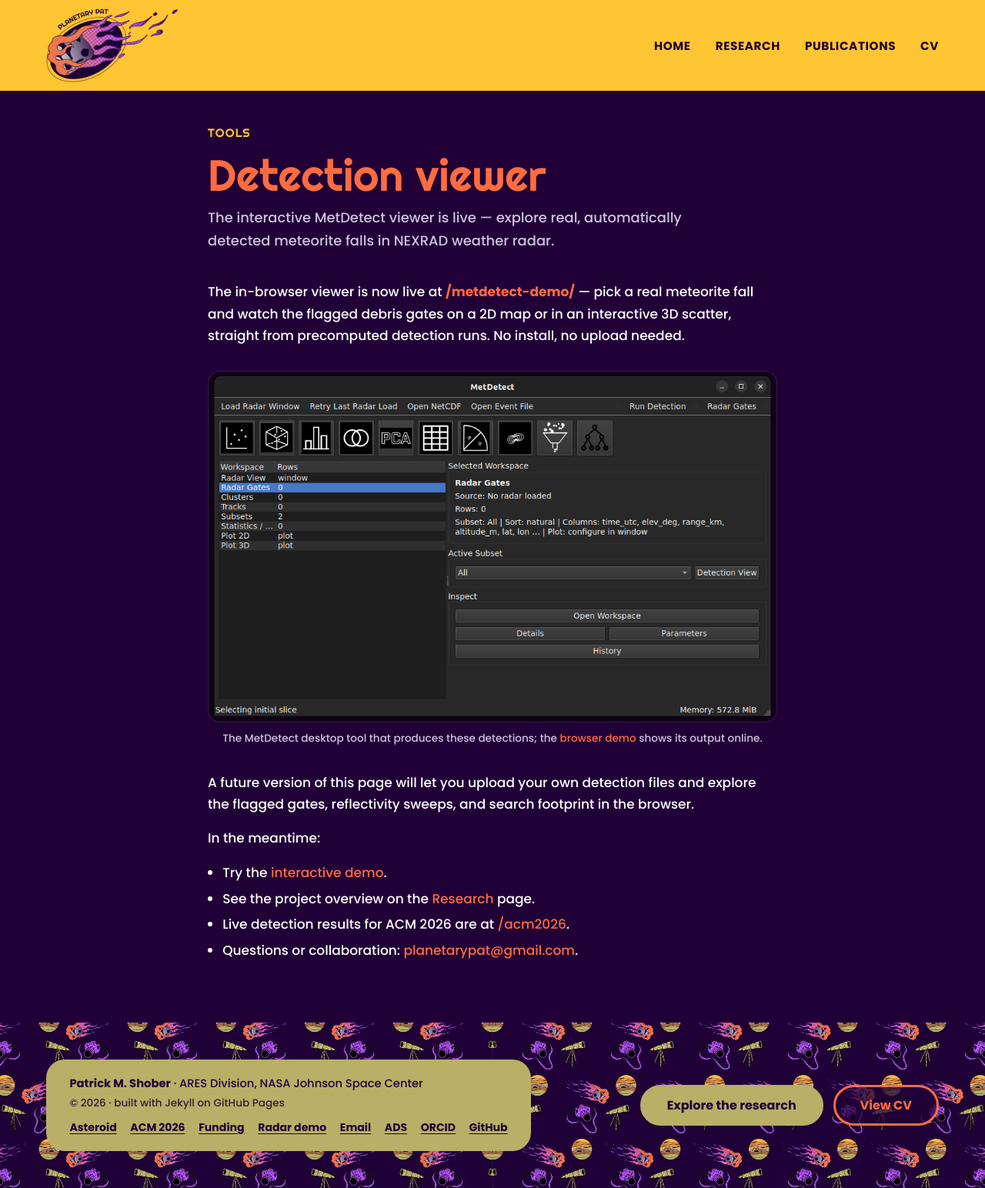
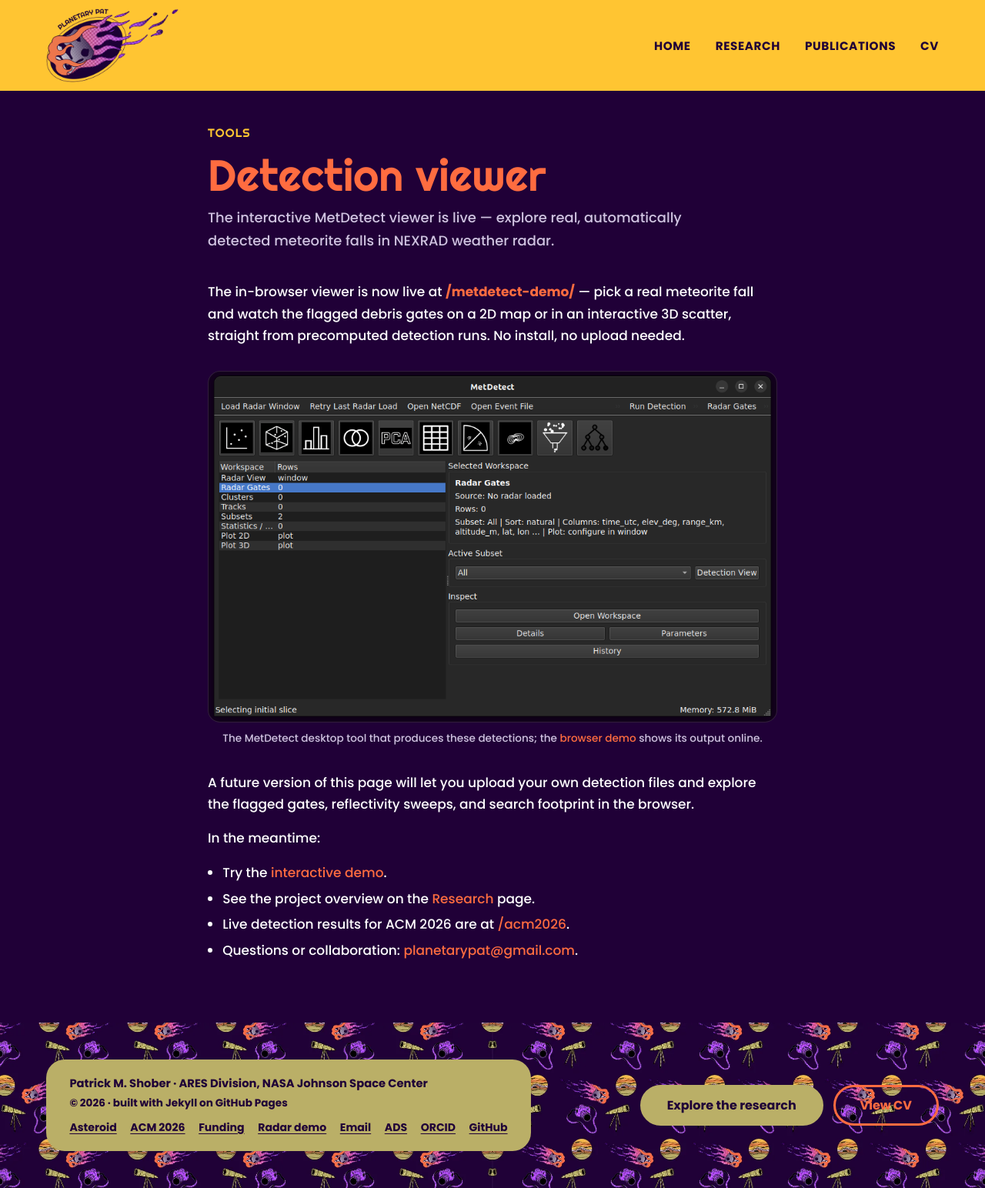
Before and after one commit to pshober/pshober.github.io, a Jekyll site: the page built from detect.md, in a window 1280 px wide. Shown: the whole page at 77% size. Built offline with Jekyll 4.4.1, drawn with Linux system fonts in a browser that asks for light colours.

Commit message:
Mockup-fidelity fixes + publication-matched card images
Verified against the media manager's mockup by a pixel-measuring audit:
- Hero lede now Poppins Bold (mockup's chunky all-bold hero typography)
- About planet resized to accent proportion (~1/3 of H2 width) with
  mockup breathing room above the heading
- Footer credit bar fully bold ink; copyright line no longer washed out
- View CV ghost button transparent again (pattern shows through, per mockup)

Content integrity (user-flagged):
- Nature Astronomy card now uses P. Shober's own survival-sequence
  illustration (the paper's core concept) instead of a generic recovery photo
- Conversation card now uses the actual M2026-A1 stream-orbit figure from
  the ApJ study it describes
- Team-selfie tile parked pending photographer/venue confirmation (likely a
  FRIPON France campaign, not DFN); replaced with the DFN camera station

Co-Authored-By: Claude Fable 5 <noreply@anthropic.com>

```diff
--- a/_sass/_components.scss
+++ b/_sass/_components.scss
@@ -64,7 +64,7 @@
 .hero .eyebrow { font-size: var(--fs-eyebrow); }
 .hero__name { margin: 0 0 0.4rem; }
 .hero__role { color: var(--text); font-weight: 700; font-size: var(--fs-lede); line-height: 1.45; margin-bottom: 1rem; }
-.hero .lede { color: var(--text); font-size: var(--fs-lede); line-height: 1.45; }
+.hero .lede { color: var(--text); font-size: var(--fs-lede); line-height: 1.45; font-weight: 700; }
 .hero__cta { display: flex; flex-wrap: wrap; gap: 0.7rem; margin-top: 1.8rem; }
 
 .hero__media { justify-self: center; }
--- a/_sass/_home.scss
+++ b/_sass/_home.scss
@@ -5,8 +5,9 @@
   gap: 3rem;
   align-items: start;
 }
-.about__aside img { width: 100%; max-width: 250px; height: auto; }
-.about__aside h2 { color: var(--orange); margin: 1rem 0 0; }
+// Planet is an accent, not the headline — mockup ratio is ~1/3 of the H2 width.
+.about__aside img { width: 100%; max-width: 100px; height: auto; }
+.about__aside h2 { color: var(--orange); margin: 2.5rem 0 0; }
 .about__prose { font-size: var(--fs-prose-lg); line-height: 1.55; }
 .about__prose strong { color: var(--orange); font-weight: 700; }
 .about__prose a {
@@ -57,5 +58,5 @@ a.media-tile .loc { color: var(--accent-2); }
 
 @media (max-width: $bp-md) {
   .about { grid-template-columns: 1fr; gap: 1.2rem; }
-  .about__aside img { width: 140px; }
+  .about__aside img { width: 90px; }
 }
--- a/_sass/_layout.scss
+++ b/_sass/_layout.scss
@@ -89,12 +89,12 @@ main { display: block; }
   padding: 1.2rem 1.9rem;
   color: var(--accent-ink);
   max-width: 640px;
+  font-weight: 700; // mockup: the whole credit bar is Poppins Bold ink
 }
-.footer-card strong { font-weight: 700; }
 .footer-card a { color: var(--accent-ink); text-decoration: underline; text-underline-offset: 3px; }
 .footer-card a:hover { color: var(--accent-ink); text-decoration-thickness: 2px; }
 .footer-card :focus-visible { outline-color: var(--accent-ink); }
-.footer-card__copy { font-size: 0.85rem; opacity: 0.85; }
+.footer-card__copy { font-size: 0.85rem; }
 .footer-social {
   display: flex;
   flex-wrap: wrap;
@@ -106,8 +106,6 @@ main { display: block; }
   font-weight: 600;
 }
 .footer-cta { display: flex; flex-wrap: wrap; gap: 0.8rem; }
-// The outlined button sits on the busy pattern — give it a purple backing.
-.site-footer .btn--ghost { background: rgba(32, 0, 55, 0.72); }
 
 // ── Generic grids ────────────────────────────────────────────────────────────
 .grid {
```
Also changed, not shown: _data/highlights.yml (+7 -4 lines), _data/media.yml (+14 -5 lines), assets/img/media/fall-sequence-thumb.webp (added), assets/img/media/m2026a1-orbits-thumb.webp (added).
